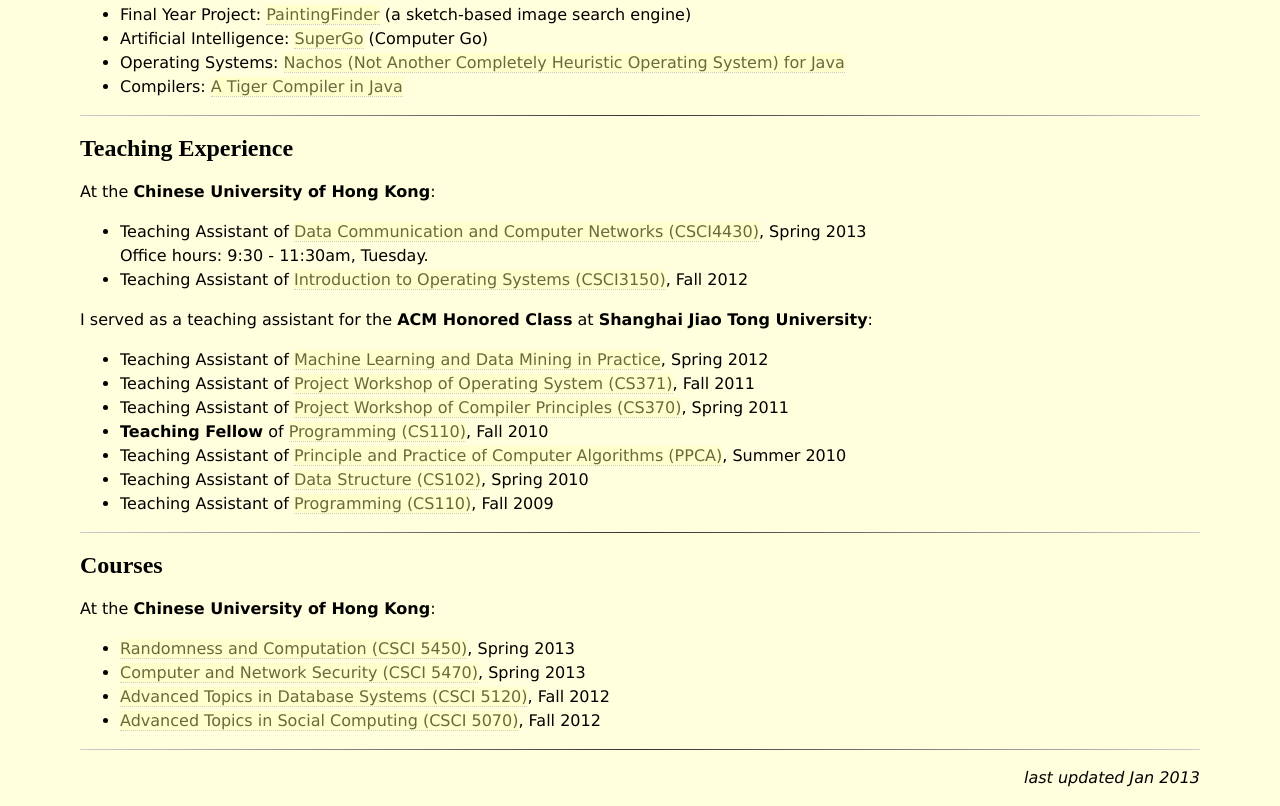
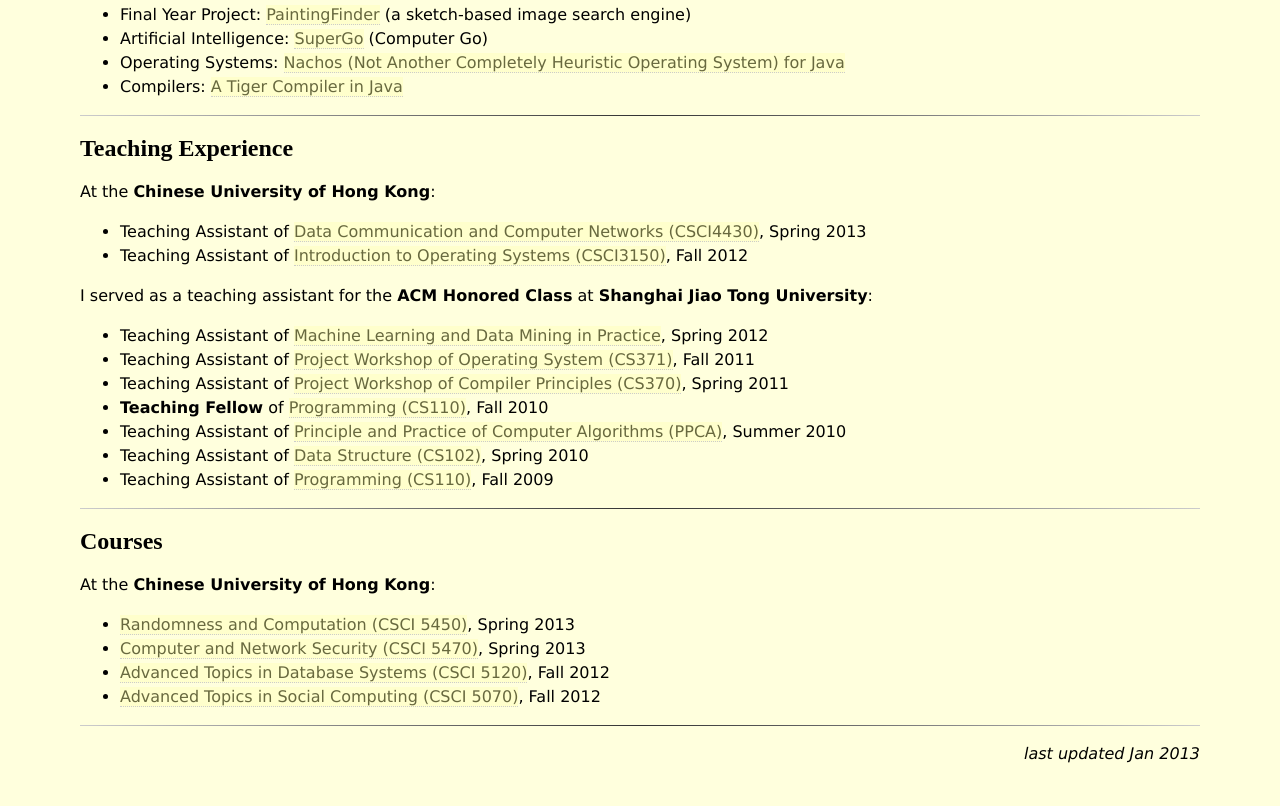
Before and after one commit to lqhl/website, a plain HTML site: page index.html in a window 1280 px wide. Shown: the part 1002-1808 px from the top of the page. After the commit the page ends 1784 px from the top, so only its background shows below. Drawn offline with Linux system fonts and the light colour scheme; a web font is replaced by a local one.

Commit message:
delete office hour

```diff
--- a/index.html
+++ b/index.html
@@ -100,9 +100,7 @@
 <h2>Teaching Experience</h2>
 At the <b>Chinese University of Hong Kong</b>:
 <ul>
-    <li>Teaching Assistant of <a href="http://www.cse.cuhk.edu.hk/csci4430" target="_blank">Data Communication and Computer Networks (CSCI4430)</a>, Spring 2013<br>
-    Office hours: 9:30 - 11:30am, Tuesday.
-    </li>
+    <li>Teaching Assistant of <a href="http://www.cse.cuhk.edu.hk/csci4430" target="_blank">Data Communication and Computer Networks (CSCI4430)</a>, Spring 2013</li>
     <li>Teaching Assistant of <a href="http://www.cse.cuhk.edu.hk/csci3150" target="_blank">Introduction to Operating Systems (CSCI3150)</a>, Fall 2012</li>
 </ul>
 
```
